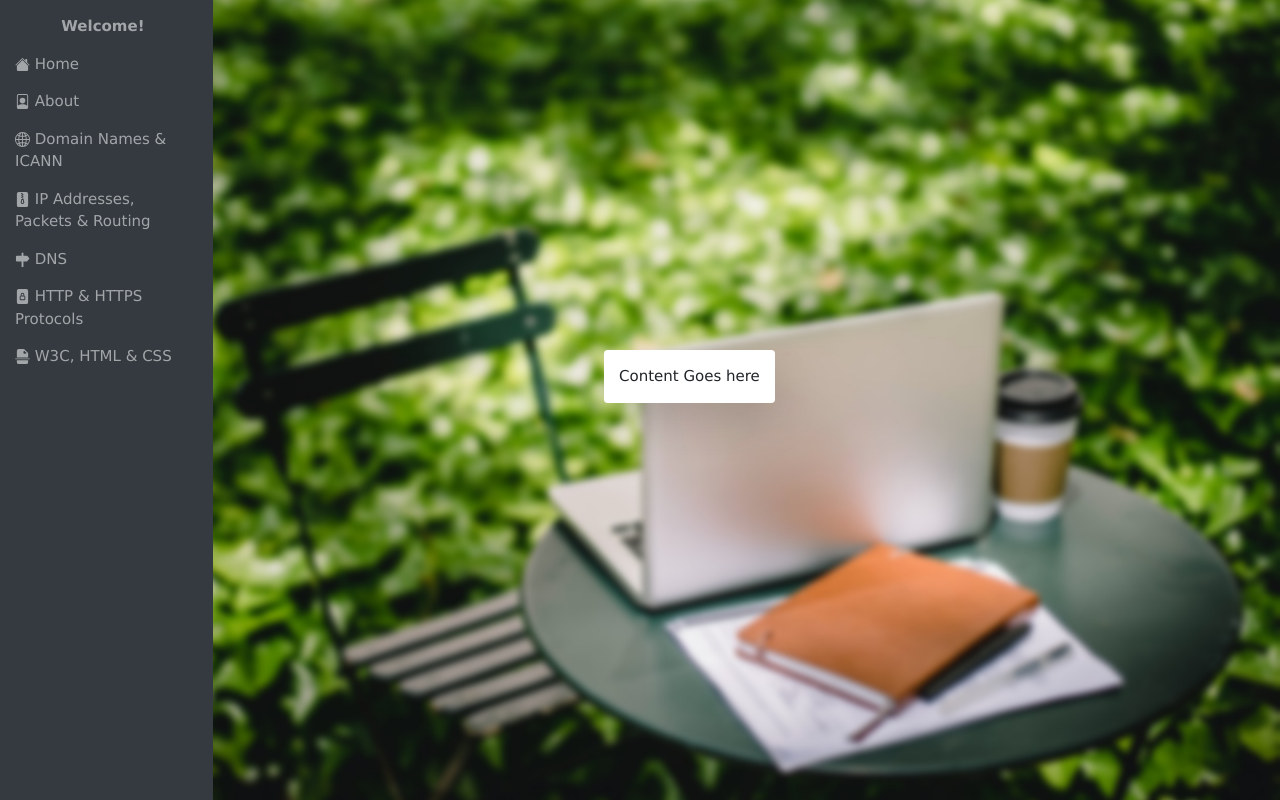
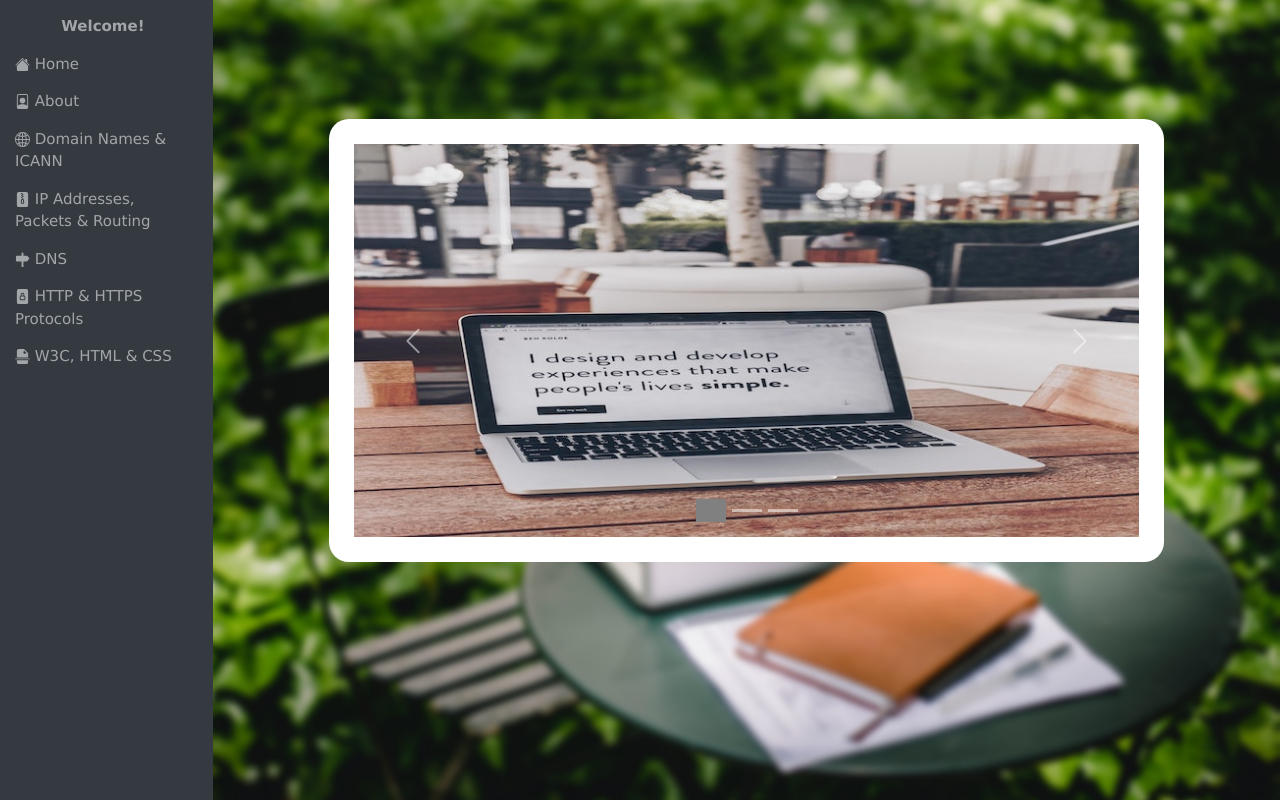
Before and after one commit to karanramani/how-the-internet-works-website, a plain HTML site: page index.html in a window 1280 px wide. Drawn offline with nearby package versions, Linux system fonts and the light colour scheme.

Commit message:
Feature: homepage carousel added

```diff
--- a/css/custom-styles.css
+++ b/css/custom-styles.css
@@ -89,23 +89,6 @@
     background: gray !important;
 }
 
- @media only screen and (min-device-width: 768px) and (max-device-width: 1024px) {
-        /*Class for team page table*/
-     .team-table {
-            width: 55%;
-        }
-     .custom-container-about{
-            width: 75%;
-     }
- }
- @media only screen and (min-device-width: 320px) and (max-device-width: 767px) {
-        .team-table {
-            width: 85%;
-        }
-     .custom-container-about{
-            width: 85%;
-     }
- }
 .information-pages-container {
     text-align: justify;
     padding: 70px;
@@ -127,19 +110,36 @@
   margin-left: -100px;
 }
 
-@media screen and (max-width: 700px) {
-  .sidebar {
-    width: 100%;
-    height: auto;
-    position: relative;
-  }
-  .sidebar a {float: left;}
-  div.content {margin-left: 0;}
+.homecarousel{
+    width: 50%;
+    margin: 0 auto;
+    background: white;
+    padding: 25px;
+    border-radius: 20px;
+    margin-top: 10%;
 }
 
-@media screen and (max-width: 400px) {
-  .sidebar a {
-    text-align: center;
-    float: none;
-  }
-}
+ @media only screen and (min-device-width: 768px) and (max-device-width: 1024px) {
+        /*Class for team page table*/
+     .team-table {
+            width: 55%;
+        }
+     .custom-container-about{
+            width: 75%;
+     }
+     .homecarousel{
+        width: 80%;
+     }
+ }
+ @media only screen and (min-device-width: 320px) and (max-device-width: 767px) {
+        .team-table {
+            width: 85%;
+        }
+     .custom-container-about{
+            width: 85%;
+     }
+     .homecarousel{
+         width: 80%;
+         padding: 15px;
+     }
+ }
--- a/index.html
+++ b/index.html
@@ -15,7 +15,6 @@
     <title>How the Internet Works Website</title>
   </head>
   <body class="bg-image-custom-index">
-
     <div class="container-fluid">
       <div class="row min-vh-100 flex-column flex-md-row">
         <aside class="col-12 col-md-2 p-0 bg-dark flex-shrink-1">
@@ -92,12 +91,35 @@
           </nav>
         </aside>
         <main class="col bg-faded py-3 flex-grow-1">
-          <div class="shadow-lg p-3 mb-5 bg-white rounded center-box">Content Goes here</div>
+          <div class="homecarousel">
+            <div id="carouselExampleIndicators" class="carousel slide" data-ride="carousel">
+              <ol class="carousel-indicators">
+                <li data-target="#carouselExampleIndicators" data-slide-to="0" class="active"></li>
+                <li data-target="#carouselExampleIndicators" data-slide-to="1"></li>
+                <li data-target="#carouselExampleIndicators" data-slide-to="2"></li>
+              </ol>
+              <div class="carousel-inner">
+                <div class="carousel-item active">
+                  <img class="d-block w-100" src="images/domain-carousel-new.jpg" alt="First slide">
+                </div>
+                <div class="carousel-item">
+                  <img class="d-block w-100" src=".../800x400?auto=yes&bg=666&fg=444&text=Second slide" alt="Second slide">
+                </div>
+                <div class="carousel-item">
+                  <img class="d-block w-100" src=".../800x400?auto=yes&bg=555&fg=333&text=Third slide" alt="Third slide">
+                </div>
+              </div>
+              <a class="carousel-control-prev" href="#carouselExampleIndicators" role="button" data-slide="prev">
+                <span class="carousel-control-prev-icon" aria-hidden="true"></span>
+                <span class="sr-only">Previous</span>
+              </a>
+              <a class="carousel-control-next" href="#carouselExampleIndicators" role="button" data-slide="next">
+                <span class="carousel-control-next-icon" aria-hidden="true"></span>
+                <span class="sr-only">Next</span>
+              </a>
+            </div>
+          </div>
         </main>
-      </div>
-    </div>
-    <div class="left-nav-pg">
-      <div class="page-container">
       </div>
     </div>
     <!-- Left Nav Page content end -->
```
Also changed, not shown: images/domain-carousel-new.jpg (added).
